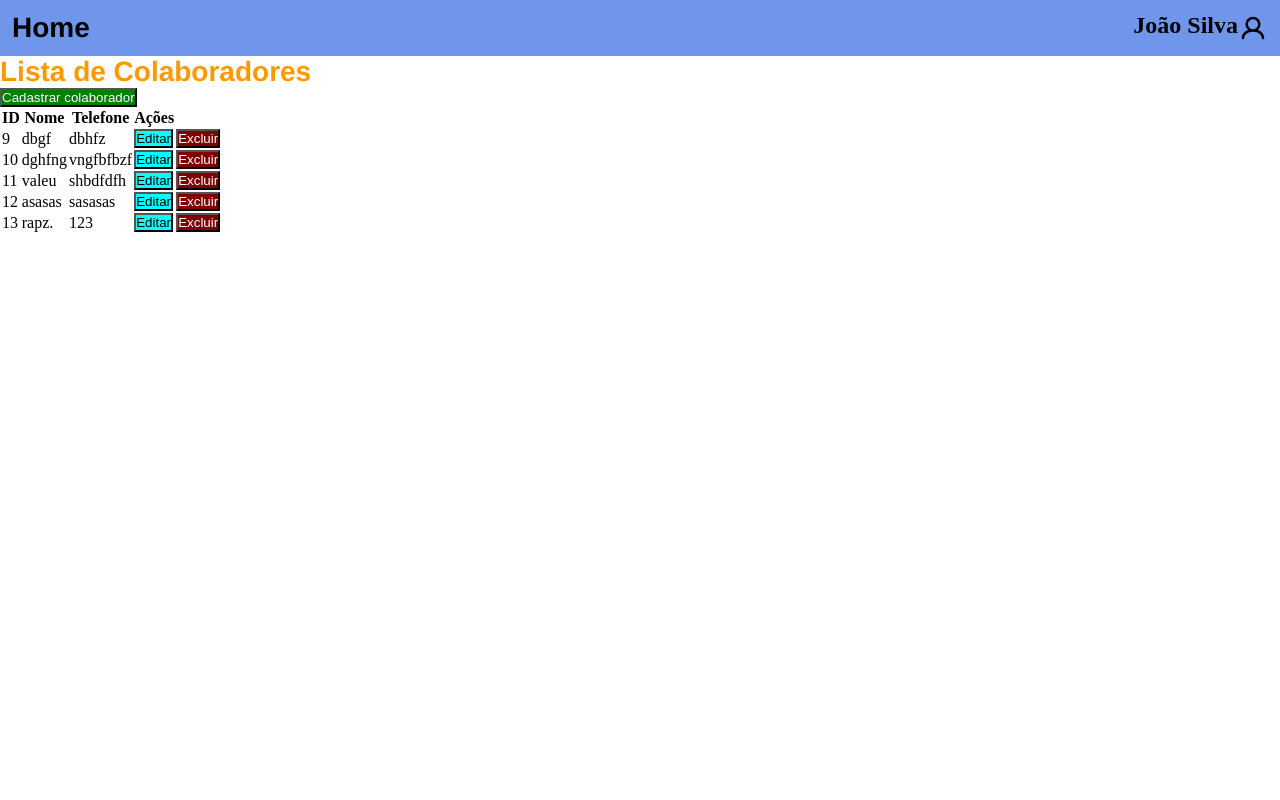
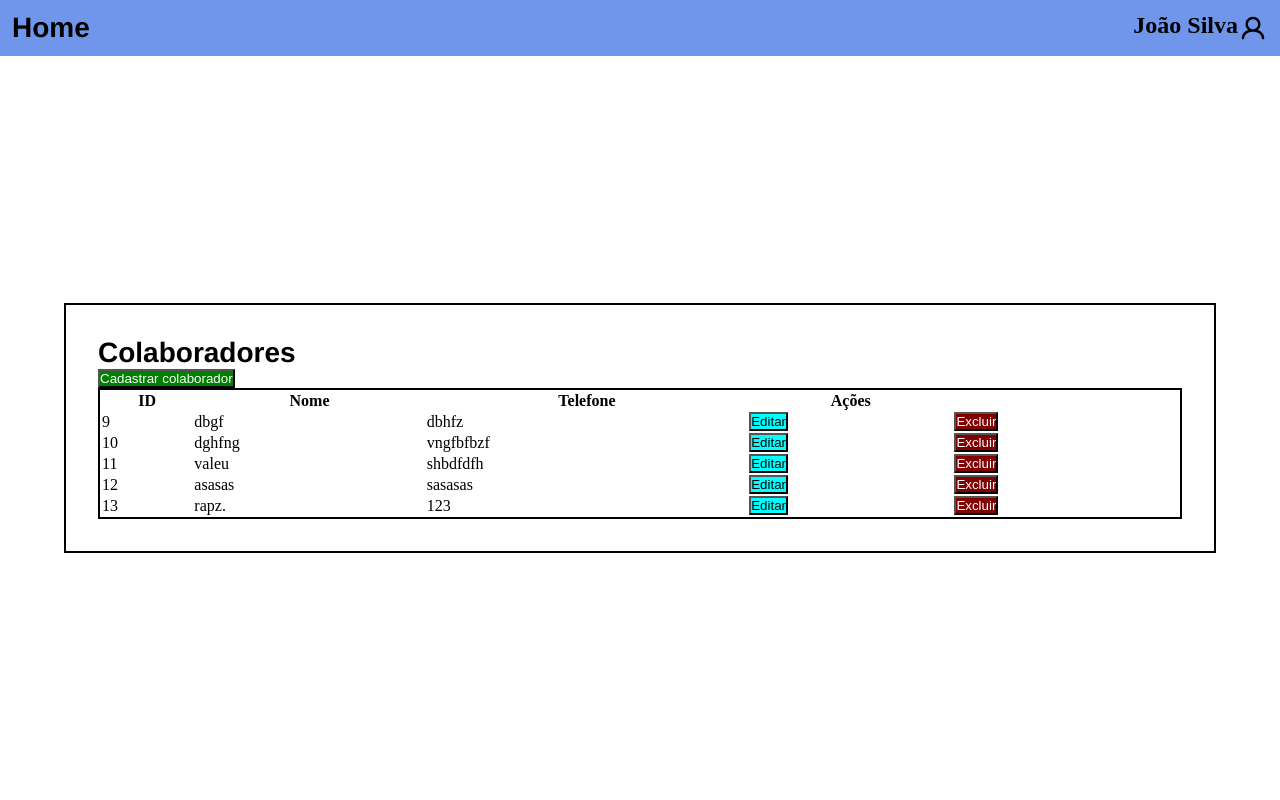
Before and after one commit to Erick-Hebert/epi, a Django app: page / in a window 1280 px wide. Run offline with Django 5.2, Linux system fonts and the light colour scheme; data comes from the database, SQL or seed files in the repository.

Commit message:
change colaborator style

```diff
--- a/nucleo/static/css/style.css
+++ b/nucleo/static/css/style.css
@@ -5,7 +5,12 @@
 }
 
 body {
+    display: flex;
+    flex-direction: column;
+    width: 100vw;
+    height: 100vh;
     margin: 0;
+
 }
 
 h1 {
@@ -13,3 +18,32 @@ h1 {
     font-family: 'Franklin Gothic Medium', 'Arial Narrow', Arial, sans-serif;
     font-size: 28px;
 }
+
+main {
+    display: flex;
+    width: 100%;
+    height: 100%;
+    justify-content: center;
+    align-items: center;
+}
+
+.colaborator_container {
+    padding: 2rem;
+    width: 90%;
+    justify-content: center;
+    background-color: white;
+    border: 2px solid black;
+}
+
+.colaborator_list {
+    width: 100%;
+    border: 2px solid black;
+}
+
+.td{
+    text-align: center;
+}
+
+.container h1 {
+    color: black;
+}
--- a/nucleo/templates/nucleo/index.html
+++ b/nucleo/templates/nucleo/index.html
@@ -2,6 +2,7 @@
 
 <!DOCTYPE html>
 <html lang="pt-BR">
+
 <head>
     <meta charset="UTF-8">
     <meta name="viewport" content="width=device-width, initial-scale=1.0">
@@ -14,12 +15,16 @@
 <body>
 
     {% include 'nucleo/partials/header.html' %}
+    <main>
+        <div class="colaborator_container">
 
             <div class="container">
-        <h1>Lista de Colaboradores</h1>
-        <input type="button" value="Cadastrar colaborador" onclick="window.location.href='{% url 'nucleo-criar' %}'" style="background-color: green; color: white;">
-        <br/>
-        <table>
+                <h1>Colaboradores</h1>
+                <input type="button" value="Cadastrar colaborador"
+                    onclick="window.location.href='{% url 'nucleo-criar' %}'"
+                    style="background-color: green; color: white;">
+                <br />
+                <table class="colaborator_list">
                     <thead>
                         <tr>
                             <th>ID</th>
@@ -34,8 +39,12 @@
                             <td>{{ colaborador.id }}</td>
                             <td>{{ colaborador.nome }}</td>
                             <td>{{ colaborador.telefone }}</td>
-                        <td><input type="button" value="Editar" onclick="window.location.href='{% url 'nucleo-editar' colaborador.id %}'" style="background-color: aqua; color: black;"></td>
-                        <td><input type="button" value="Excluir" onclick="window.location.href='{% url 'nucleo-excluir' colaborador.id %}'" style="background-color: maroon; color: white;"></td>
+                            <td><input type="button" value="Editar"
+                                    onclick="window.location.href='{% url 'nucleo-editar' colaborador.id %}'"
+                                    style="background-color: aqua; color: black;"></td>
+                            <td><input type="button" value="Excluir"
+                                    onclick="window.location.href='{% url 'nucleo-excluir' colaborador.id %}'"
+                                    style="background-color: maroon; color: white;"></td>
                         </tr>
                         {% empty %}
                         <tr>
@@ -47,6 +56,9 @@
                     </tbody>
                 </table>
             </div>
+        </div>
+    </main>
 
 </body>
+
 </html>
```
Lines whose indentation alone changed are shown as unchanged.
